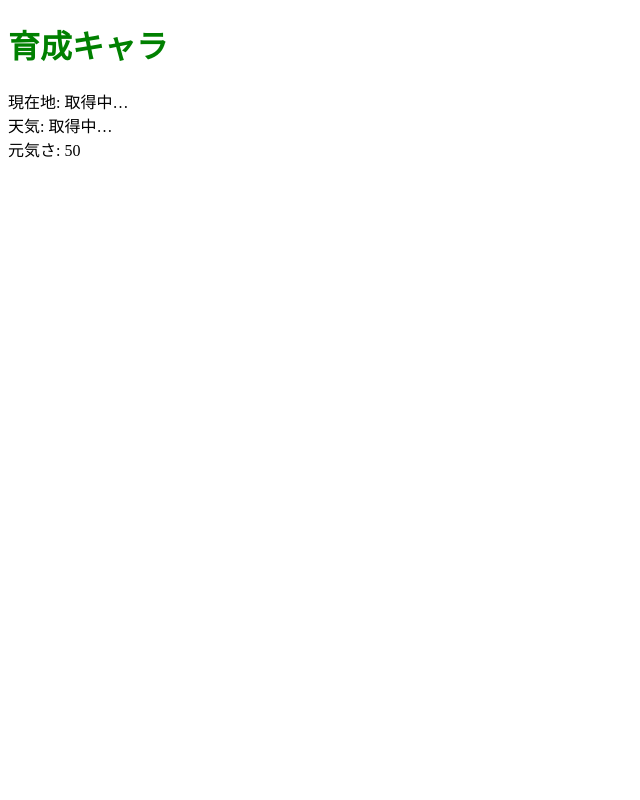
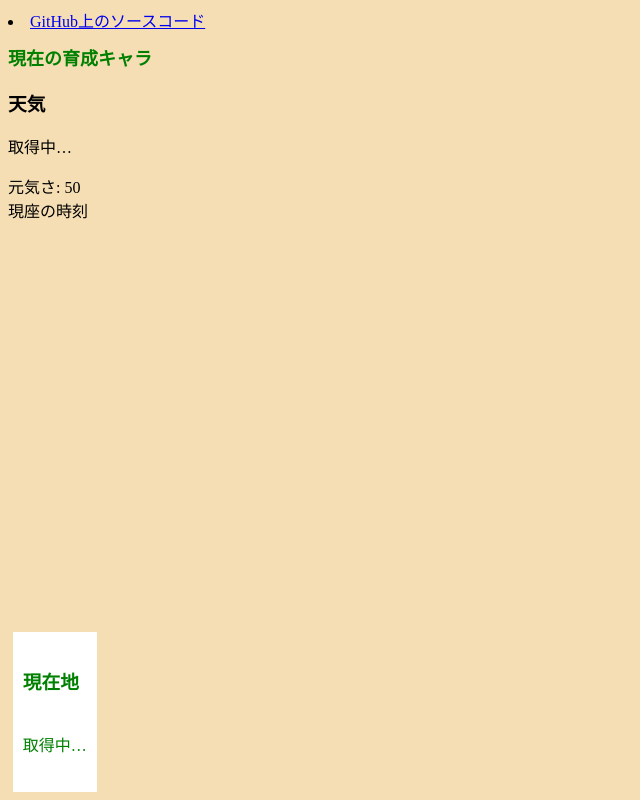
Before and after one commit to T-Riku-hub/Aizu_Hack-teamD, a plain HTML site: page index.html in a window 1280 px wide. Shown: the whole page, without its empty margins (0-640 px from the left). Drawn offline with Linux system fonts and the light colour scheme.

Commit message:
ホームページを変更

```diff
--- a/MainDesign.css
+++ b/MainDesign.css
@@ -2,8 +2,24 @@ body{
  background-repeat: no-repeat;/*背景画像が1回だけ表示されるようになる*/
   background-position: center center;/*画像がページの真ん中に表示される。center center は 水平 中央 + 垂直 中央 の意味*/
   background-size: cover;/*背景画像のサイズを要素の大きさに合わせて自動的に拡大・縮小する*/
+
+  /*以下のコードを変更予定*/
+  background-color : wheat;
 }
 
+
+/*以下は変更予定のコード*/
+/*#location #location-name #weather #current-weatherの中身を追加予定*/
 h1 {
-    color: #008000;
+  font-size: 18px;
+  color: #008000;
 }
+#location{
+  position: fixed;/*position: fixed:ページをスクロールしても、要素がその場にとどまり続ける*/
+  bottom: 1%;
+  left: 1%;
+  background-color: white;/*わかりやすく白にしてある*/
+  padding: 10px;/*padding:要素の中の「内容」と「枠（境界）」の間の内側の余白のこと*/
+  color: #008000;
+  line-height: 2.5;
+}
--- a/background.js
+++ b/background.js
@@ -27,7 +27,7 @@ export function setBackgroundByLocation(locationName){
     if(locationName.includes("福島県")){//"福島"だと検知されないので注意
         body.style.backgroundImage = "url('./assets/image/hukusima.jpg')";
     	body.style.backgroundSize = "cover";
-    }else{
+    }  else{
         body.style.backgroundImage = "none"; // デフォルト背景に戻す
     }
 }
--- a/index.html
+++ b/index.html
@@ -3,16 +3,39 @@
   <head>
     <meta charset="utf-8">
     <title>位置情報で天気育成</title>
-     <link rel="stylesheet" href="MainDesign.css">
+    <link rel="stylesheet" href="reset.css">
+<link rel="stylesheet" href="MainDesign.css">
   </head>
   <body id='body'>
-    <h1>育成キャラ</h1>
+    <header>
+      <nav>
+        <li><a href="https://github.com/T-Riku-hub/Aizu_Hack-teamD">GitHub上のソースコード</a> </li>
+      </nav>
+      <h1>現在の育成キャラ</h1>
 
-    <div id="location">現在地: 取得中…</div>
-     <div id="container"></div>
-    <div id="weather">天気: 取得中…</div>
-    <div>元気さ: <span id="energy">50</span></div>
+    </header>
 
+
+    <aside>
+    <section id="location">
+        <h3>現在地</h3>
+        <p id = "location-name">取得中…</p>
+      </section>
+
+      <div id="container"></div>
+
+    <section id="weather">
+    <h3>天気</h3>
+    <p id="current-weather">取得中…</p>
+    </section>
+
+  <div>元気さ: <span id="energy">50</span></div>
+
+    </aside>
+
+    <footer>
+      現座の時刻
+    </footer>
 
     <script type="module" src="./main.js"></script>
 
--- a/location.js
+++ b/location.js
@@ -8,11 +8,7 @@ import { setBackgroundByLocation } from "./background.js";//背景を変更関
 
 
 export function getLocationName(lat, lon) {
-    console.log("Geo API Key:", geoApiKey);
-if (!weatherApiKey || !geoApiKey) {
-    console.error("API keys are missing in development environment. Check .env file.");
-    // UIにエラーメッセージを表示するなどの処理
-}
+
     //緯度経度を OpenCage API に渡して、日本語の住所を取得。
     //lat, lon は緯度経度
     //OpenCage の API を使って、現在の住所（都道府県＋市町村）を取得。
@@ -31,11 +27,11 @@ if (!weatherApiKey || !geoApiKey) {
 	    //都道府県 (state) 、市町村 (city, town, village)
 
         //この下を変更予定
-	    document.getElementById('location').textContent = '現在地: ' + locationName;//表示を更新
+	    document.getElementById('location-name').textContent = locationName;//表示を更新
 	    setBackgroundByLocation(locationName)//背景を変更する処理
         })
         .catch(error => {//例外処理
-	    document.getElementById('location').textContent = '住所取得エラー';
+	    document.getElementById('location-name').textContent = '住所取得エラー';
 	    console.error(error);
         });
 }
--- a/main.js
+++ b/main.js
@@ -22,7 +22,7 @@ function getLocationAndWeather() {
 		//error
 	    (error) => {
 		//navigator.geolocation.getCurrentPositionで位置情報が取得できなかったときにここに飛ぶ
-		document.getElementById('location').textContent = '位置情報の取得に失敗しました';
+		document.getElementById('location-name').textContent = '位置情報の取得に失敗しました';
 		console.error(error);
 		/*
 		エラー番号
@@ -33,7 +33,7 @@ function getLocationAndWeather() {
 	    }
         );
     } else {//navigator.geolocation が 使えるブラウザではない時の処理
-        document.getElementById('location').textContent = '位置情報非対応ブラウザです';
+        document.getElementById('location-name').textContent = '位置情報非対応ブラウザです';
     }
 }
 
--- a/weather.js
+++ b/weather.js
@@ -19,7 +19,7 @@ export function getWeatherByCoords(lat,lon){
         .then(data => {
 	    //ここでの data は res.json() によって変換された JavaScriptのオブジェクト
 	    const weather = data.weather[0].main;//data.weather[0].main:天気の種類を取り出す
-	    document.getElementById('weather').textContent = '天気: ' + weather;
+	    document.getElementById('current-weather').textContent = weather;
 
 	    //setBackgroundByWeather(weather);
 	    //localStorage から以前保存した「元気さ」を読み出し,もしなければ50
@@ -52,7 +52,7 @@ export function getWeatherByCoords(lat,lon){
 
 
         .catch(error => {//例外処理
-	    document.getElementById('weather').textContent = '天気取得エラー';
+	    document.getElementById('current-weather').textContent = '天気取得エラー';
 	    console.error(error);
         });
 }
```
Also changed, not shown: 2 other files.
